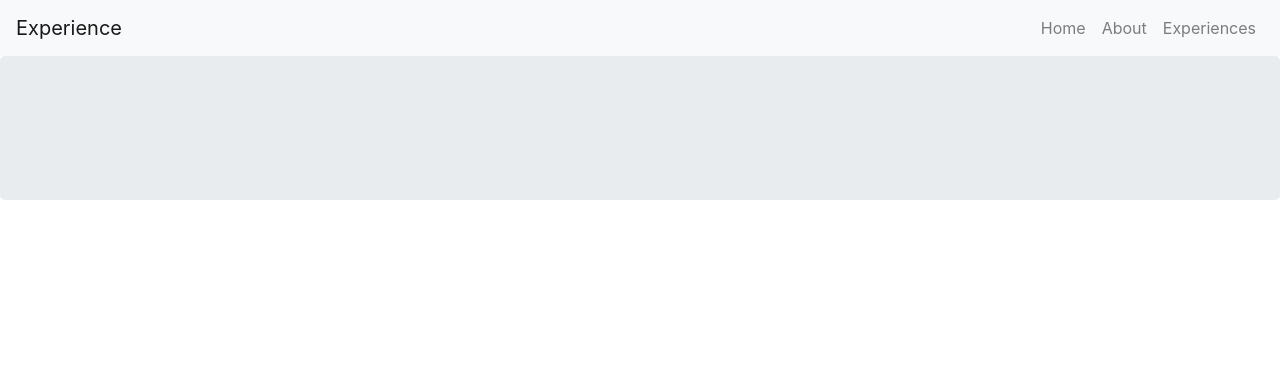
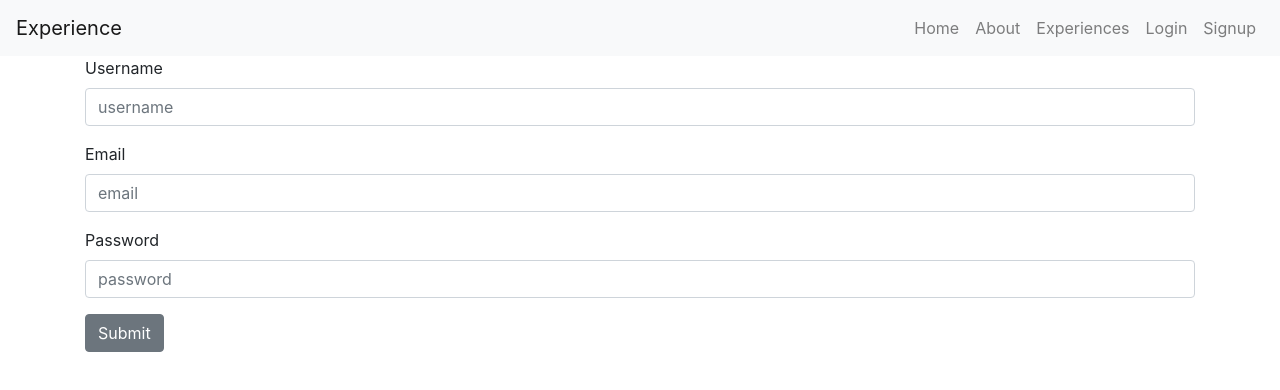
Before and after one commit to aeimskei/go-impact, a React (Create React App) app: page /signup in a window 1280 px wide. Shown: the top 390 px of the page. Built offline with nearby package versions, Linux system fonts and the light colour scheme.

Commit message:
Login and signup client-side setup and is communicating correctly with server

```diff
--- a/src/App.js
+++ b/src/App.js
@@ -11,8 +11,15 @@ import Home from './components/Home';
 import About from './components/About';
 import Experiences from './components/Experiences';
 import Featured from './components/Featured';
+import Signup from './components/Signup';
+import Login from './components/Login';
 
 export default class App extends Component {
+
+  // componenWillMount()
+  // Fetch for getAlls
+  // When user logs in, always check with componentWillMount() in localStorage
+
   render() {
     return (
     <BrowserRouter>
@@ -22,7 +29,9 @@ export default class App extends Component {
           <Route exact path="/" component={Home} />
           <Route path="/about" component={About} />
           <Route path="/experiences" component={Experiences} />
-          <Route patch="/experiences/:name" component={Featured} />
+          {/* <Route patch="/experiences/:name" component={Featured} /> */}
+          <Route path="/signup" component={Signup} />
+          <Route path="/login" component={Login} />
         </Switch>
       </div>
     </BrowserRouter>
--- a/src/components/Header.js
+++ b/src/components/Header.js
@@ -39,6 +39,12 @@ export default class Example extends React.Component {
               <NavItem>
                 <NavLink href="/experiences">Experiences</NavLink>
               </NavItem>
+              <NavItem>
+                <NavLink href="/login">Login</NavLink>
+              </NavItem>
+              <NavItem>
+                <NavLink href="/signup">Signup</NavLink>
+              </NavItem>
             </Nav>
           </Collapse>
         </Navbar>
--- /dev/null
+++ b/src/components/Login.js
@@ -0,0 +1,64 @@
+import React, { Component } from 'react';
+import {
+  Button,
+  Form,
+  FormGroup,
+  Label,
+  Input
+ } from 'reactstrap';
+
+class Login extends Component {
+
+  state = {
+    email: '',
+    password: ''
+  }
+
+  handleSubmit = async (e) => {
+    e.preventDefault()
+    console.log(this.state.email, this.state.password)
+    if (!this.state.email || !this.state.password) {
+      alert('All field must be filled')
+    } else {
+      const response = await fetch(`${process.env.REACT_APP_API_URL}/login`, {
+        method: "POST",
+        headers: {
+          "Content-Type": "application/json",
+          "Accept": "application/json"
+        },
+        body: JSON.stringify({
+          email: this.state.email,
+          password: this.state.password
+        })
+      })
+      // const user = await response.json()
+      // console.log('user id what: ', user);
+      // console.log('user id what: ', user.headers.authorization);
+      console.log('user id what: ', response.headers.get("Authorization"));
+    }
+  }
+
+  // localStorage here
+
+  render() {
+    return (
+      <div>
+        <div className="container">
+          <Form onSubmit={this.handleSubmit}>
+            <FormGroup>
+              <Label for="email">Email</Label>
+              <Input onChange={e => this.setState({email: e.target.value})}type="email" name="email" id="email" placeholder="email" />
+            </FormGroup>
+            <FormGroup>
+              <Label for="password">Password</Label>
+              <Input onChange={e => this.setState({password: e.target.value})}type="password" name="password" id="password" placeholder="password" />
+            </FormGroup>
+            <Button>Submit</Button>
+          </Form>
+        </div>
+      </div>
+    )
+  }
+}
+
+export default Login;
--- /dev/null
+++ b/src/components/Signup.js
@@ -0,0 +1,65 @@
+import React, { Component } from 'react';
+import {
+  Button,
+  Form,
+  FormGroup,
+  Label,
+  Input
+ } from 'reactstrap';
+
+class Signup extends Component {
+
+  state = {
+    username: '',
+    email: '',
+    password: ''
+  }
+
+  handleSubmit = async (e) => {
+    e.preventDefault()
+    // console.log(this.state.username, this.state.email, this.state.password)
+    if (!this.state.username || !this.state.email || !this.state.password) {
+      alert('All field must be filled')
+    } else {
+      const response = await fetch(`${process.env.REACT_APP_API_URL}/signup`, {
+        method: "POST",
+        headers: {
+          "Content-Type": "application/json"
+        },
+        body: JSON.stringify({
+          username: this.state.username,
+          email: this.state.email,
+          password: this.state.password
+        })
+      })
+      const newUser = await response.json()
+      console.log('newUser id what: ', newUser);
+    }
+  }
+
+  render() {
+    return (
+      <div>
+        <div className="container">
+          <Form onSubmit={this.handleSubmit}>
+            <FormGroup>
+              <Label for="username">Username</Label>
+              <Input onChange={e => this.setState({username: e.target.value})} type="username" name="username" id="username" placeholder="username" />
+            </FormGroup>
+            <FormGroup>
+              <Label for="email">Email</Label>
+              <Input onChange={e => this.setState({email: e.target.value})}type="email" name="email" id="email" placeholder="email" />
+            </FormGroup>
+            <FormGroup>
+              <Label for="password">Password</Label>
+              <Input onChange={e => this.setState({password: e.target.value})}type="password" name="password" id="password" placeholder="password" />
+            </FormGroup>
+            <Button>Submit</Button>
+          </Form>
+        </div>
+      </div>
+    )
+  }
+}
+
+export default Signup;
```
Also changed, not shown: 1 other file (tests, documents, lock files or other folders).
